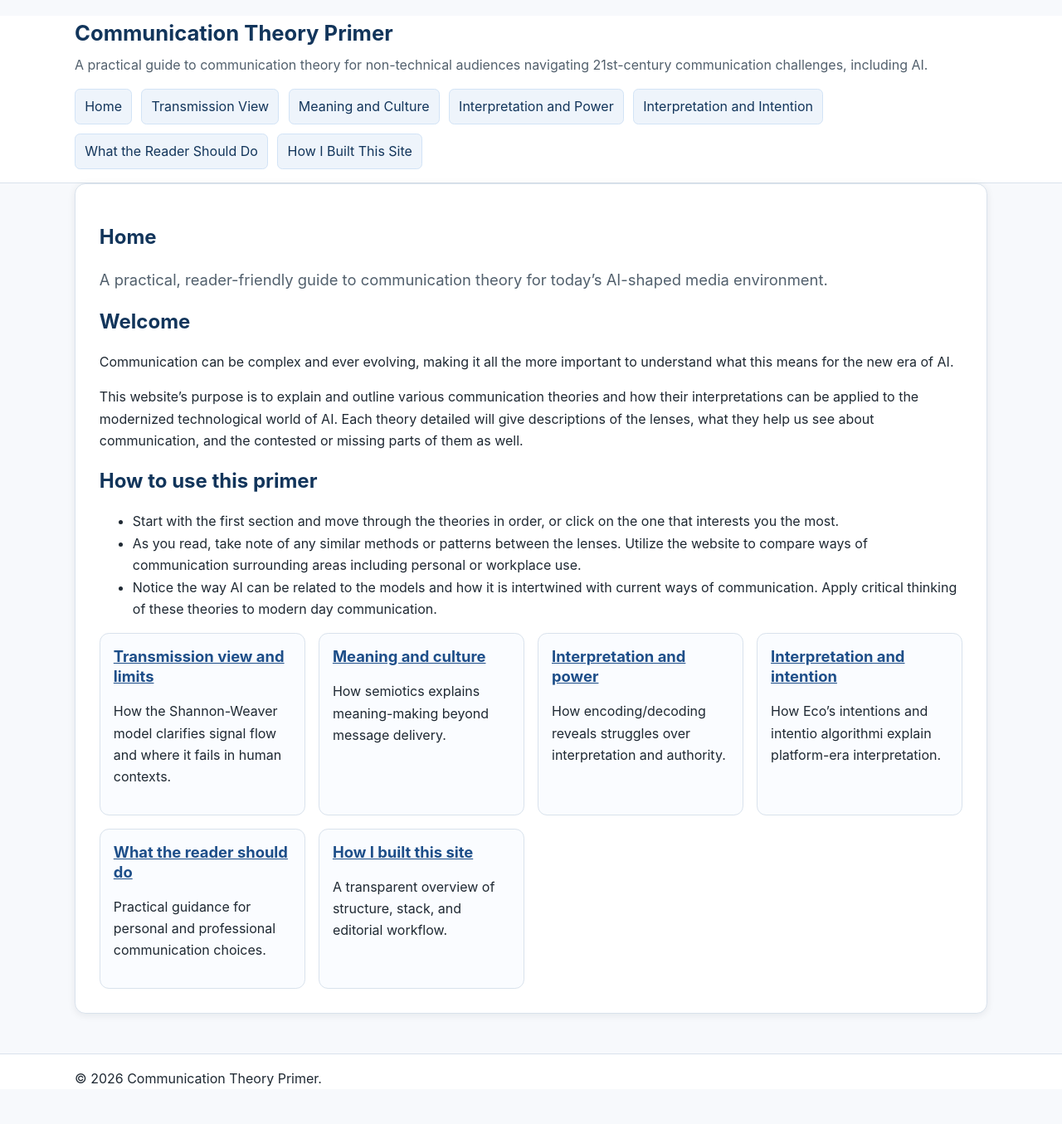
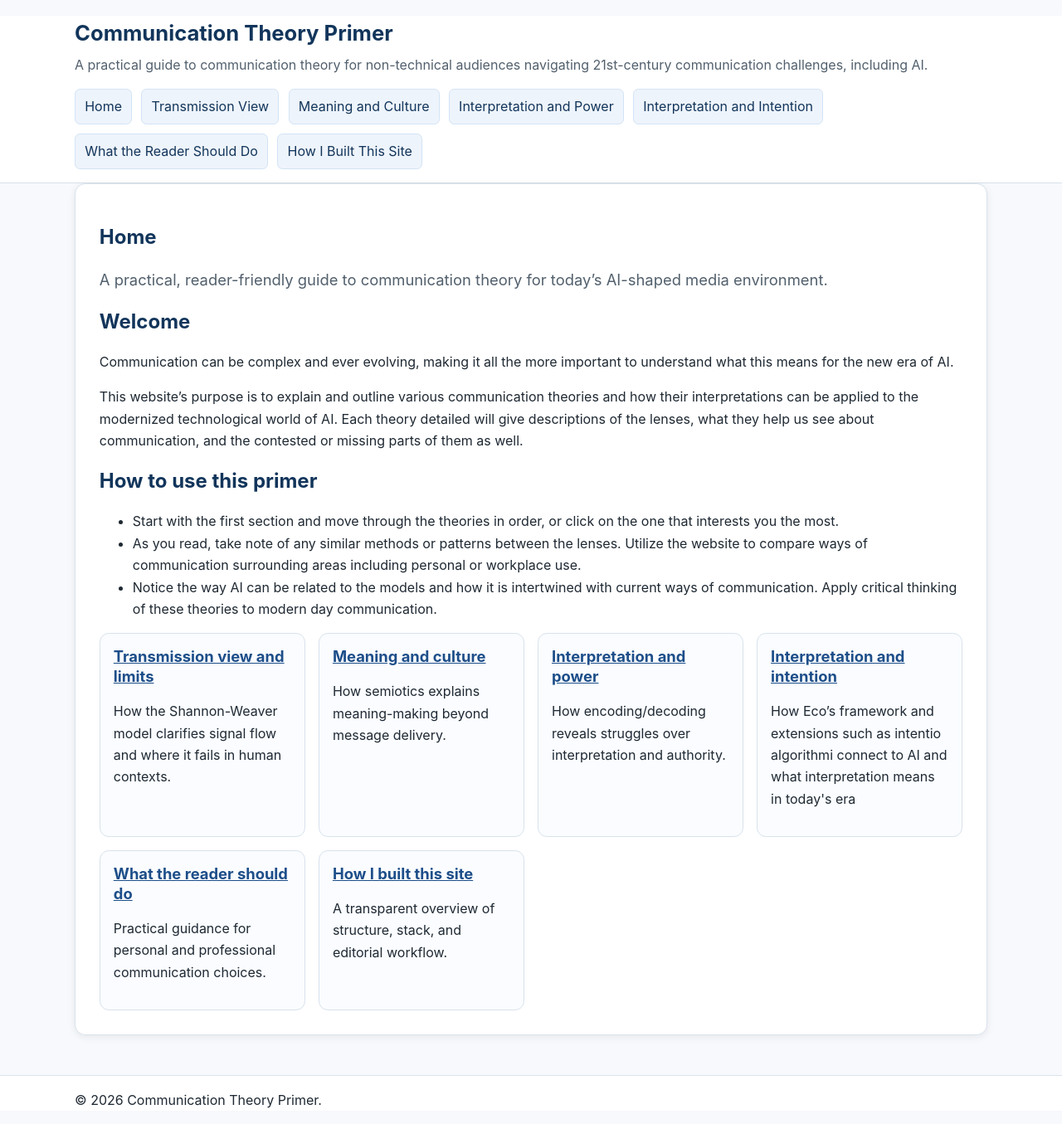
Before and after one commit to annaolszowy27/comm-primer, a Jekyll site: the page built from index.md, in a window 1280 px wide. Shown: the whole page at 83% size. Built offline with Jekyll 4.4.1, drawn with Linux system fonts in a browser that asks for light colours; before the commit the page ends 1329 px from its top, so only the background shows below that.

Commit message:
Update index.md

```diff
--- a/index.md
+++ b/index.md
@@ -30,7 +30,7 @@ This website's purpose is to explain and outline various communication theories
   </article>
   <article class="card" aria-labelledby="card-4-title">
     <h2 id="card-4-title"><a href="{{ '/pages/interpretation-and-intention/' | relative_url }}">Interpretation and intention</a></h2>
-    <p>How Eco’s intentions and intentio algorithmi explain platform-era interpretation.</p>
+    <p>How Eco’s framework and extensions such as intentio algorithmi connect to AI and what interpretation means in today's era</p>
   </article>
   <article class="card" aria-labelledby="card-5-title">
     <h2 id="card-5-title"><a href="{{ '/pages/what-to-do/' | relative_url }}">What the reader should do</a></h2>
```
